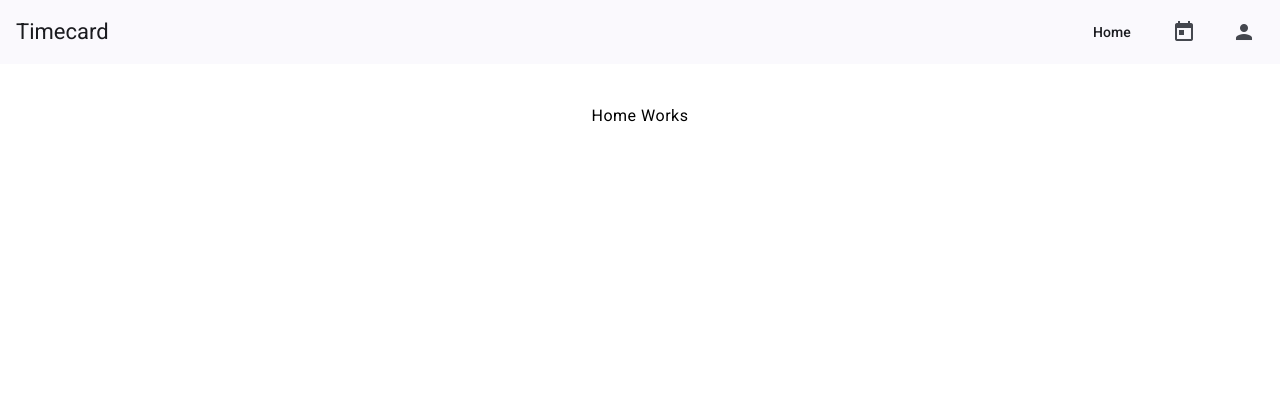
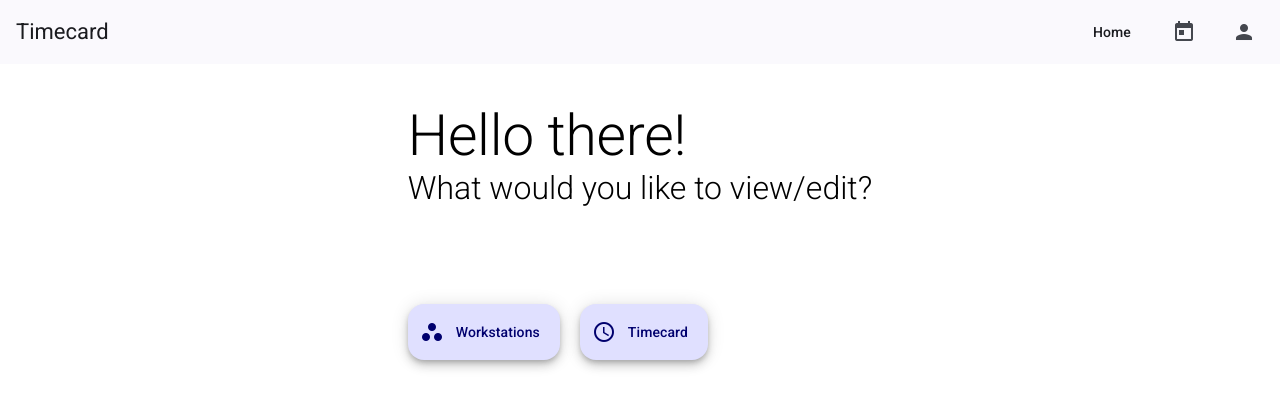
Before and after one commit to dkbaffour777/timecard, an Angular app in the folder frontend/: page / in a window 1280 px wide. Shown: the top 408 px of the page. Built offline with nearby package versions, Linux system fonts and the light colour scheme.

Commit message:
Added homepage content and design

```diff
--- a/frontend/src/app/components/pages/home/home.component.css
+++ b/frontend/src/app/components/pages/home/home.component.css
@@ -0,0 +1,8 @@
+.homepage-btn-container {
+    width: 22vw;
+    min-width: 250px;
+    display: flex;
+    gap: 20px;
+    justify-content: space-between;
+    margin-top: 12vh;
+}
--- a/frontend/src/app/components/pages/home/home.component.html
+++ b/frontend/src/app/components/pages/home/home.component.html
@@ -1 +1,16 @@
-<div>Home Works</div>
+<div>
+  <h1 style="font-weight: 100">
+    Hello there!
+    <h4 style="font-weight: 100">What would you like to view/edit?</h4>
+  </h1>
+  <div class="homepage-btn-container">
+    <a mat-fab extended routerLink="/workstations">
+      <mat-icon>workspaces</mat-icon>
+      Workstations
+    </a>
+    <a mat-fab extended routerLink="/timecard">
+      <mat-icon>schedule</mat-icon>
+      Timecard
+    </a>
+  </div>
+</div>
--- a/frontend/src/app/components/pages/home/home.component.ts
+++ b/frontend/src/app/components/pages/home/home.component.ts
@@ -1,11 +1,12 @@
 import { CUSTOM_ELEMENTS_SCHEMA, Component } from '@angular/core';
 import { HeaderComponent } from '../../header/header.component';
-import { TimesheetComponent } from '../timesheet/timesheet.component';
+import { MatButtonModule } from '@angular/material/button';
+import { MatIconModule } from '@angular/material/icon';
 
 @Component({
   selector: 'app-home',
   standalone: true,
-  imports: [HeaderComponent, TimesheetComponent],
+  imports: [HeaderComponent, MatButtonModule, MatIconModule],
   schemas: [CUSTOM_ELEMENTS_SCHEMA],
   templateUrl: './home.component.html',
   styleUrl: './home.component.css'
```
